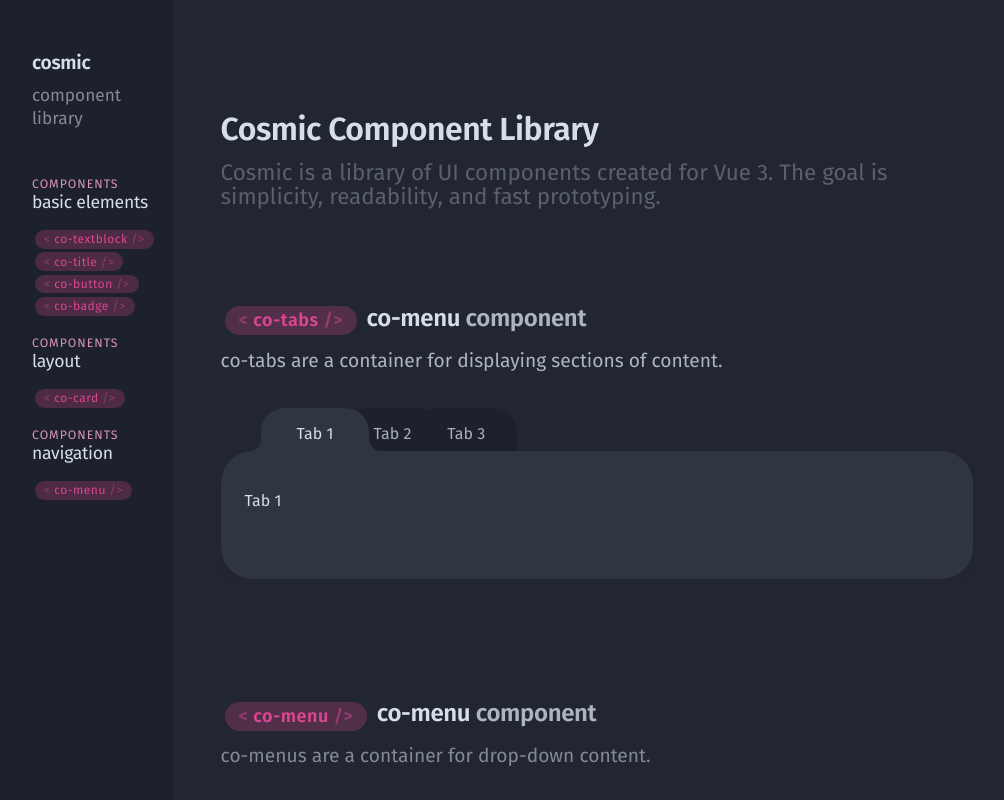
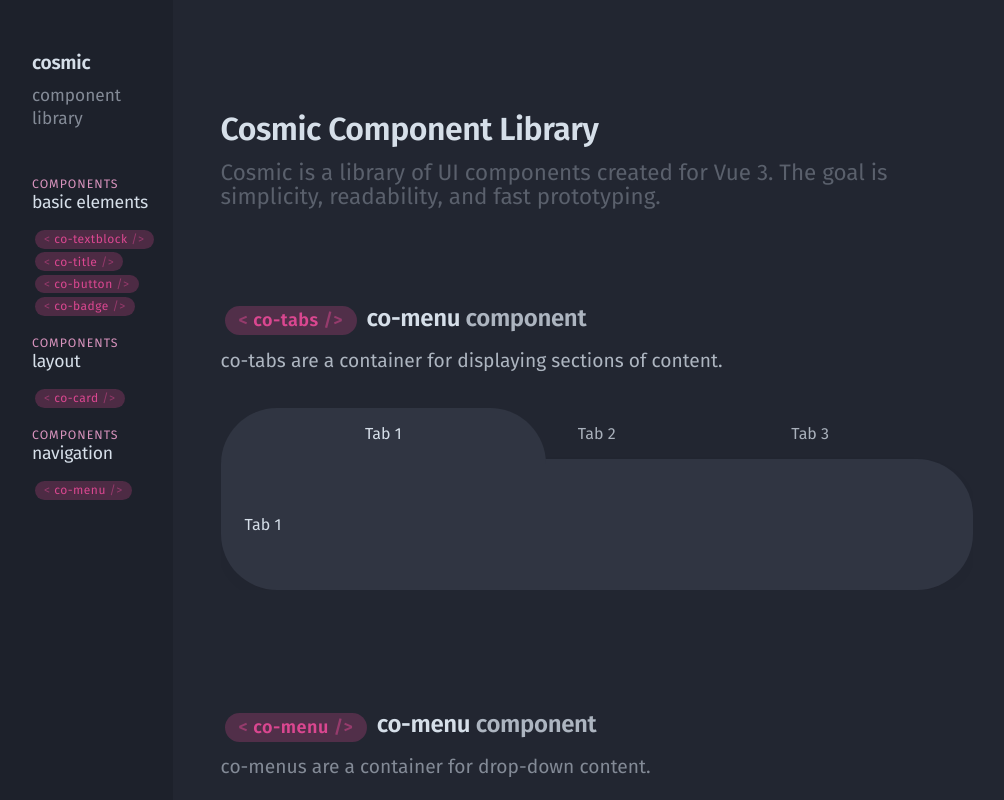
Before and after one commit to audse/cosmic-library, a Vue app: page / in a window 1280 px wide. Shown: the top 800 px of the page, without its empty margins (0-1004 px from the left). Built offline with nearby package versions, Linux system fonts and the light colour scheme.

Commit message:
Updated tab panel design to be cleaner

```diff
--- a/src/components/co-menu.vue
+++ b/src/components/co-menu.vue
@@ -327,6 +327,10 @@ export default defineComponent({
 
 <style lang="scss" scoped>
 
+.co-menu-container {
+    isolation: isolate;
+}
+
 .co-menu-container,
 .co-menu,
 .co-menu-content,
--- a/src/components/co-tabs.vue
+++ b/src/components/co-tabs.vue
@@ -12,20 +12,17 @@
     <!-- Tab Panel -->
     <div :class="['co-tabs-panels', shadow ? 'co-tabs-shadow' : shadowLight ? 'co-tabs-shadow-light' : shadowDark ? 'co-tabs-shadow-dark' : '']">
 
-            <transition-group name="co-tab-panel" mode="out-in">
-                <div>
         <div v-for="tab in tabs" :key="`co-tabs-panel-${tab}`">
-                        <div v-if="current_tab===tab">
-                            <div class="co-tab-panel-before">
+            <div v-show="current_tab===tab">
+                <div class="co-tabs-panel-before">
                     <slot :name="`tab-panel-${tab}-before`"></slot>
                 </div>
-                            <div class="co-tab-panel">
+                <div class="co-tabs-panel">
                     <slot :name="`tab-panel-${tab}`"></slot>
                 </div>
             </div>
         </div>
-                </div>
-        </transition-group>
+
     </div>
 
 </div>
@@ -59,7 +56,7 @@ export default defineComponent({
 
         const class_list = computed( () => props.classes ? props.classes : {} )
 
-        const border_radius = props.lessRound ? '1em' : '2em'
+        const border_radius = props.lessRound ? '1.5em' : '3.5em'
         const inactive_color = computed( () => props.inactiveColor ? props.inactiveColor : props.bg )
 
         const current_tab = ref(props.startTab ? props.startTab : 1)
@@ -83,23 +80,33 @@ export default defineComponent({
 
     width: 100%;
     overflow-x: hidden;
+    position: relative;
+    isolation: isolate;
 
 }
 
 .co-tabs-labels {
     display: flex;
-    margin-left: calc( v-bind(border_radius) + 0.5em );
-    max-width: calc( 100% - ( ( v-bind(border_radius) * 2 ) + 1em ) );
+    // max-width: calc( 100% - ( ( v-bind(border_radius) * 2 ) + 1em ) );
+    justify-content: center;
+    z-index: 1;
 }
 
 .co-tabs-label {
 
-    background: v-bind(inactive_color);
-    border-radius: 1.5em 1.5em 0 0;
-    padding: 1em 2em 0.5em 2em;
     position: relative;
-    margin-left: -1.75em;
     cursor: pointer;
+
+    width: 100%;
+    min-height: calc( v-bind(border_radius) + 0.5em );
+    border-radius: v-bind(border_radius) v-bind(border_radius) 0 0;
+    box-sizing: border-box;
+    display: flex;
+    justify-content: center;
+
+    padding: 1em 0 calc( v-bind(border_radius) + 1em ) 0;
+
+    margin-left: calc( ( v-bind(border_radius) * 2 ) * -1 );
 
     &:first-of-type {
         margin-left: 0;
@@ -107,11 +114,12 @@ export default defineComponent({
 
     label {
         opacity: 0.75;
+
     }
 
     &:hover {
         opacity: 0.75;
-        transition: 200ms;
+        transition: 150ms;
         margin-top: -1px;
     }
 
@@ -121,8 +129,6 @@ export default defineComponent({
     background: v-bind(bg);
     opacity: 1;
     z-index: 2;
-    padding: 1em 2.25em 0.5em 2.25em;
-    top: 0px;
 
     label {
         opacity: 1;
@@ -136,93 +142,77 @@ export default defineComponent({
 .co-tabs-panels {
     background: v-bind(bg);
     border-radius: v-bind(border_radius);
+    margin-top: calc( -1 * v-bind(border_radius) );
     min-height: 8em;
+    z-index: 10;
 }
 
 .co-tab-panel-before {
 
 }
 
-.co-tab-panel {
-    padding: 2.5em 1.5em;
+.co-tabs-panel {
+    padding: v-bind(border_radius) 1.5em;
+    z-index: 10;
 }
 
-.co-tab-panel-enter-active {
-    transform: translateX(100%);
-    transition: 350ms;
-}
 
-.co-tab-panel-enter-to {
-    transform: translateX(0%);
-    transition: 350ms;
-}
+// .co-tabs-label:before,
+// .co-tabs-label:after {
+//     z-index: -1;
+//     content: "";
+//     position: absolute;
 
-.co-tab-panel-leave-active {
-    transform: translateX(-100%);
-    transition: 350ms;
-}
+//     height: 12px;
+//     width: 24px;
 
-.co-tab-panel-leave-from {
-    transform: translateX(0%);
-    transition: 350ms;
-}
+//     bottom: 0;
+//     transition: 200ms;
+// }
 
-.co-tabs-label:before,
-.co-tabs-label:after {
-    z-index: -1;
-    content: "";
-    position: absolute;
+// .co-tabs-label:after {
+//     right: -24px;
 
-    height: 12px;
-    width: 24px;
+//     border-radius: 0 0 0 12px;
+//     -moz-border-radius: 0 0 0 12px;
+//     -webkit-border-radius: 0 0 0 12px;
 
-    bottom: 0;
-    transition: 200ms;
-}
+//     -webkit-box-shadow: -12px 0 0 0 v-bind(inactive_color);
+//     box-shadow: -12px 0 0 0 v-bind(inactive_color);
+// }
 
-.co-tabs-label:after {
-    right: -24px;
+// .co-tabs-label:before {
+//     left: -24px;
 
-    border-radius: 0 0 0 12px;
-    -moz-border-radius: 0 0 0 12px;
-    -webkit-border-radius: 0 0 0 12px;
+//     border-radius: 0 0 12px 0;
+//     -moz-border-radius: 0 0 12px 0;
+//     -webkit-border-radius: 0 0 12px 0;
 
-    -webkit-box-shadow: -12px 0 0 0 v-bind(inactive_color);
-    box-shadow: -12px 0 0 0 v-bind(inactive_color);
-}
+//     -webkit-box-shadow: 12px 0 0 0 v-bind(inactive_color);
+//     box-shadow: 12px 0 0 0 v-bind(inactive_color);
+// }
 
-.co-tabs-label:before {
-    left: -24px;
+// .co-tabs-label-active:after {
+//     right: -24px;
 
-    border-radius: 0 0 12px 0;
-    -moz-border-radius: 0 0 12px 0;
-    -webkit-border-radius: 0 0 12px 0;
+//     border-radius: 0 0 0 12px;
+//     -moz-border-radius: 0 0 0 12px;
+//     -webkit-border-radius: 0 0 0 12px;
 
-    -webkit-box-shadow: 12px 0 0 0 v-bind(inactive_color);
-    box-shadow: 12px 0 0 0 v-bind(inactive_color);
-}
+//     -webkit-box-shadow: -12px 0 0 0 v-bind(bg);
+//     box-shadow: -12px 0 0 0 v-bind(bg);
+// }
 
-.co-tabs-label-active:after {
-    right: -24px;
+// .co-tabs-label-active:before {
+//     left: -24px;
 
-    border-radius: 0 0 0 12px;
-    -moz-border-radius: 0 0 0 12px;
-    -webkit-border-radius: 0 0 0 12px;
+//     border-radius: 0 0 12px 0;
+//     -moz-border-radius: 0 0 12px 0;
+//     -webkit-border-radius: 0 0 12px 0;
 
-    -webkit-box-shadow: -12px 0 0 0 v-bind(bg);
-    box-shadow: -12px 0 0 0 v-bind(bg);
-}
-
-.co-tabs-label-active:before {
-    left: -24px;
-
-    border-radius: 0 0 12px 0;
-    -moz-border-radius: 0 0 12px 0;
-    -webkit-border-radius: 0 0 12px 0;
-
-    -webkit-box-shadow: 12px 0 0 0 v-bind(bg);
-    box-shadow: 12px 0 0 0 v-bind(bg);
-}
+//     -webkit-box-shadow: 12px 0 0 0 v-bind(bg);
+//     box-shadow: 12px 0 0 0 v-bind(bg);
+// }
 
 
 .co-tabs-shadow-light {
```
Also changed, not shown: src/components/examples/co-tabs.examples.vue (+19 -2 lines). Lines whose indentation alone changed are shown as unchanged.
